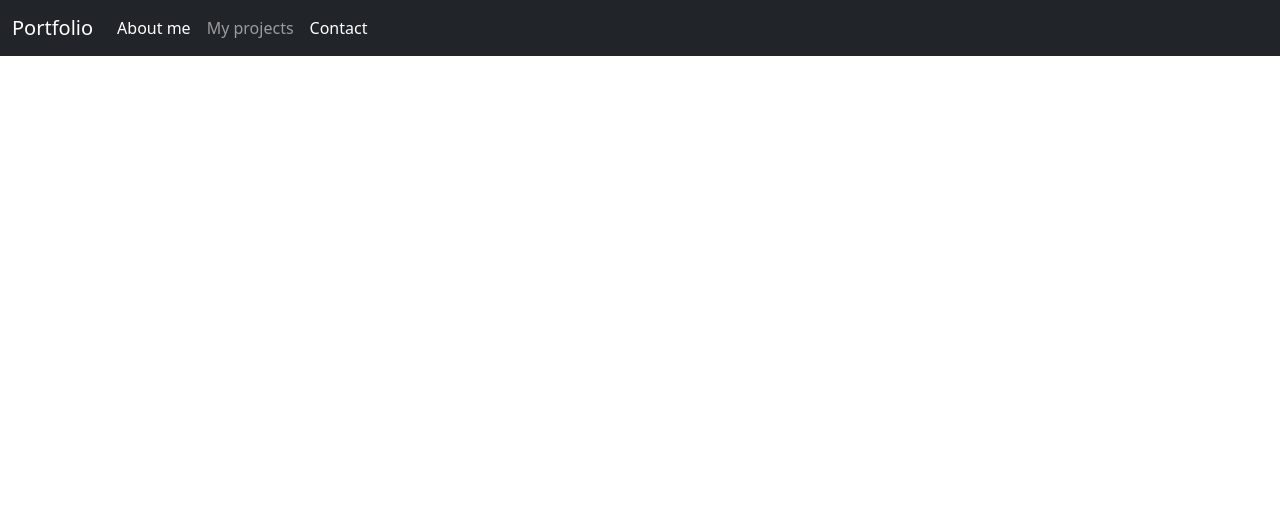
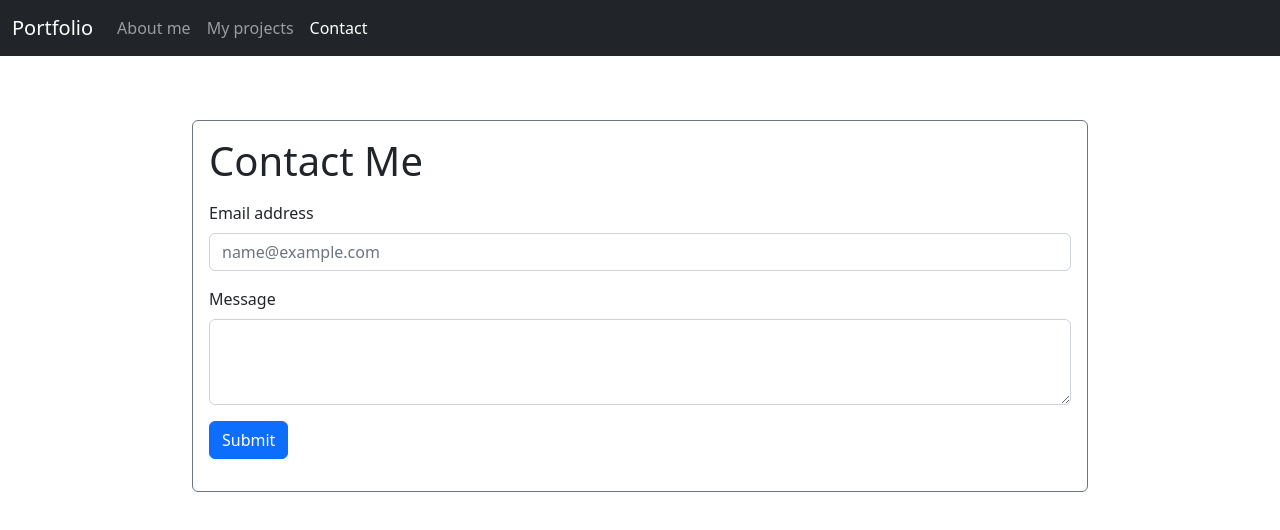
Before and after one commit to ZakariaYakoub/deploy-nodejs-app, a plain HTML site: page contact.html in a window 1280 px wide. Drawn offline with nearby package versions, Linux system fonts and the light colour scheme.

Commit message:
Add content to contact page

```diff
--- a/contact.html
+++ b/contact.html
@@ -8,7 +8,7 @@
   </head>
   <body>
 
-    <section class = "home">
+
       <nav class="navbar navbar-expand-lg navbar-dark bg-dark">
         <div class="container-fluid">
           <a class="navbar-brand" href="index.html">Portfolio</a>
@@ -18,7 +18,7 @@
           <div class="collapse navbar-collapse" id="navbarSupportedContent">
             <ul class="navbar-nav me-auto mb-2 mb-lg-0">
               <li class="nav-item">
-                <a class="nav-link active" aria-current="page" href="about.html">About me</a>
+                <a class="nav-link" aria-current="page" href="about.html">About me</a>
               </li>
               <li class="nav-item">
                 <a class="nav-link" href="project.html">My projects</a>
@@ -32,6 +32,29 @@
         </div>
       </nav>
 
+    <section>
+      <div style="width: 70%; margin:5% auto">
+
+        <div class="card border-secondary mb-3">
+          <div class="card-body">
+            <h1 class="card-title">Contact Me</h1>
+            <p class="card-text">
+              <div class="mb-3">
+                <label for="exampleFormControlInput1" class="form-label">Email address</label>
+                <input type="email" class="form-control" id="exampleFormControlInput1" placeholder="name@example.com">
+              </div>
+              <div class="mb-3">
+                <label for="exampleFormControlTextarea1" class="form-label">Message</label>
+                <textarea class="form-control" id="exampleFormControlTextarea1" rows="3"></textarea>
+              </div>
+              <button class="btn btn-primary">Submit</button>
+            </p>
+          </div>
+        </div>
+
+
+      </div>
+
     </section>
 
     <script src="https://cdn.jsdelivr.net/npm/bootstrap@5.2.1/dist/js/bootstrap.bundle.min.js" integrity="sha384-u1OknCvxWvY5kfmNBILK2hRnQC3Pr17a+RTT6rIHI7NnikvbZlHgTPOOmMi466C8" crossorigin="anonymous"></script>
```
